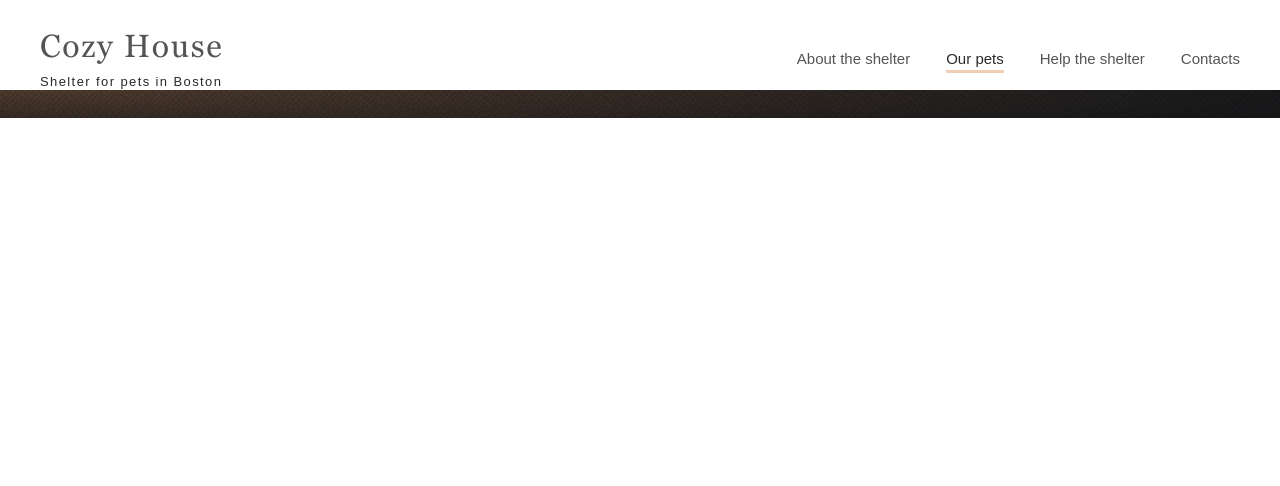
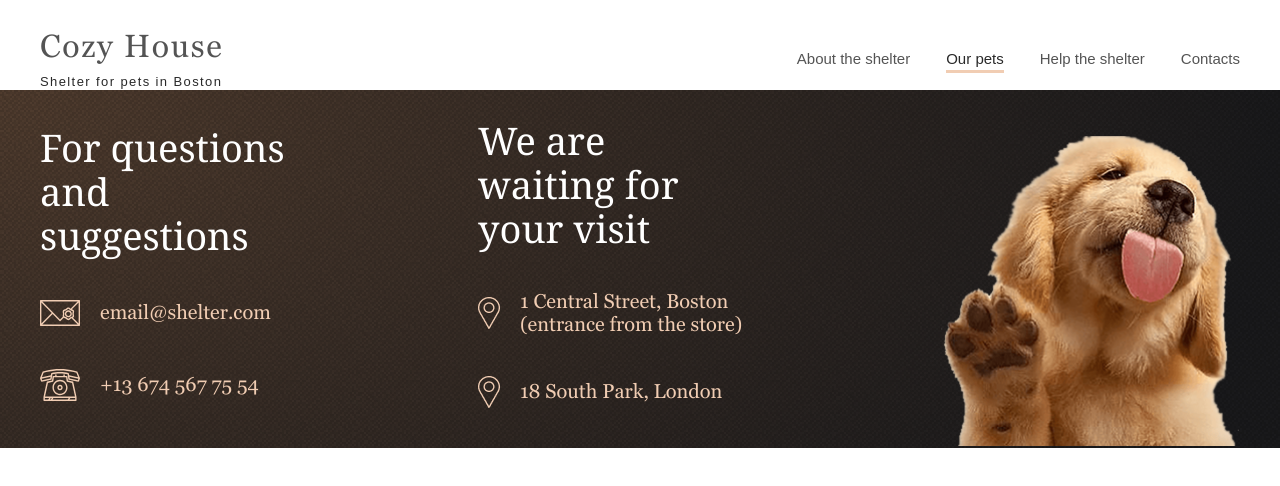
Before and after one commit to viktoriiazk/shelter, a plain HTML site: page pages/pets/index.html in a window 1280 px wide. Drawn offline with Linux system fonts and the light colour scheme; a web font is replaced by a local one.

Commit message:
feat:add footer

```diff
--- a/pages/pets/index.html
+++ b/pages/pets/index.html
@@ -52,7 +52,40 @@
         </div>
     </div>
 </header>
-<footer></footer>
+<main>
+
+</main>
+<footer id="contacts">
+    <div class="container">
+        <div class="footer">
+            <div class="footer-info">
+                <h4>For questions and suggestions</h4>
+                <address>
+                    <span>
+                          <a href="mailto:email@shelter.com"><img src="../../assets/icons/icon-email.svg" alt="email icon"> email@shelter.com</a>
+                    </span>
+                    <span>
+                          <a href="tel:+136745677554"> <img src="../../assets/icons/icon-phone.svg" alt="phone icon">+13 674 567 75 54</a>
+                    </span>
+                </address>
+            </div>
+            <div class="footer-info footer-address">
+                <h4>We are waiting for your visit</h4>
+                <address><span>
+                 <img src="../../assets/icons/icon-marker.png" alt="marker icon">
+                        <a href="https://goo.gl/maps/iiq6jG2EmRCvA2xb6">1 Central Street, Boston (entrance from the store)</a>
+            </span>
+                    <span><img src="../../assets/icons/icon-marker.png" alt="marker icon">
+
+                         <a href="https://goo.gl/maps/Hk8LccVuWQurEjYu8">18 South Park, London </a>
+                    </span>
+
+                </address>
+            </div>
+            <img class="footer-puppy" src="../../assets/images/footer-puppy.png" alt="">
+        </div>
+    </div>
+</footer>
 <script src="script.js"></script>
 </body>
 </html>
--- a/pages/pets/style.scss
+++ b/pages/pets/style.scss
@@ -714,6 +714,8 @@ footer {
         font-size: 20px;
         font-style: normal;
         color: $color-primary;
+        display: flex;
+        align-items: center;
       }
     }
   }
```
Also changed, not shown: pages/pets/style.css, 1 other file.
